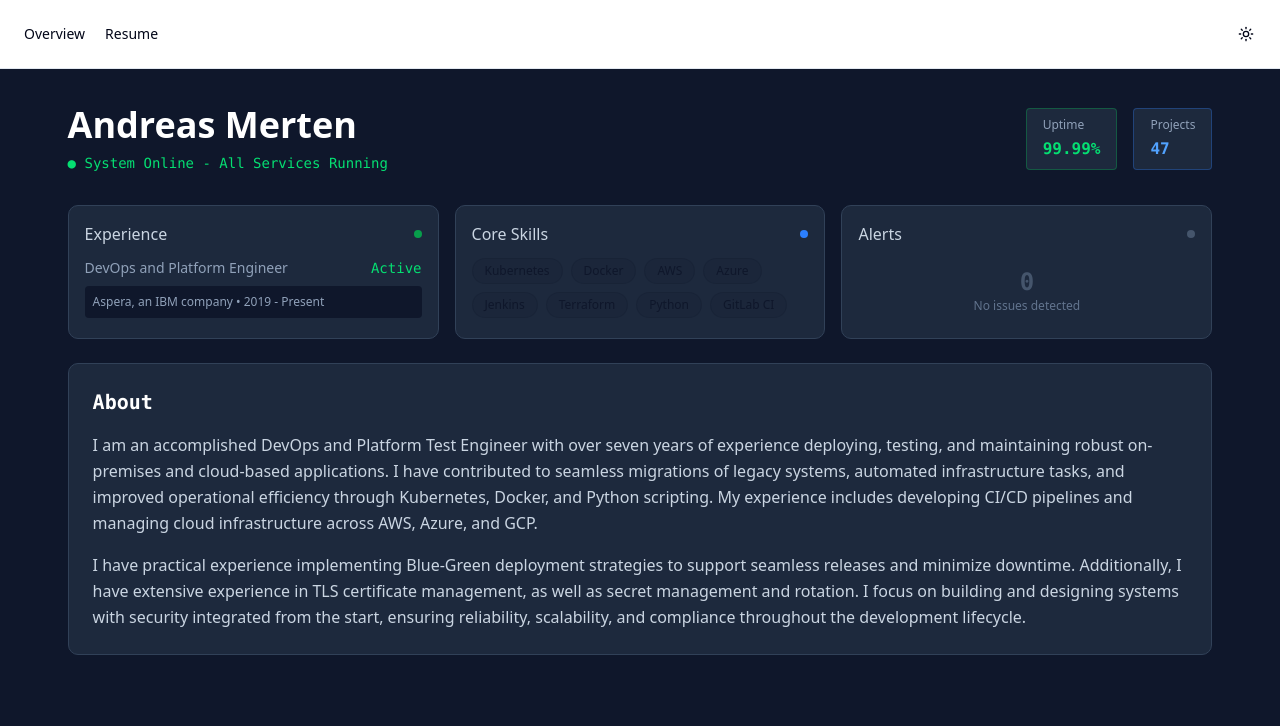
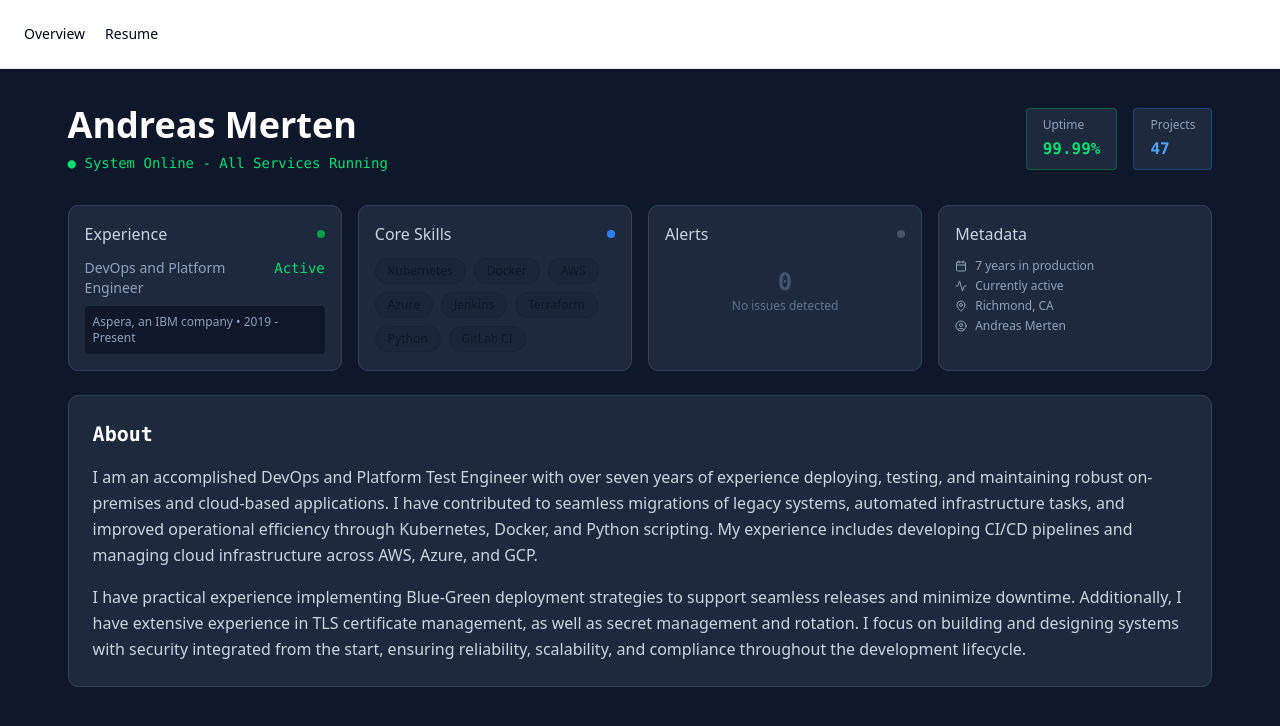
Before and after one commit to dremerten/pub-site, a React (Vite) app: page /overview in a window 1280 px wide. Shown: the top 726 px of the page. Built offline with nearby package versions, Linux system fonts and the light colour scheme; the HTML template or start-up script is replaced by a standard one.

Commit message:
More overview data ; hide ThemeToggle

```diff
--- a/src/components/Navbar.jsx
+++ b/src/components/Navbar.jsx
@@ -27,7 +27,7 @@ export function Navbar() {
               </NavigationMenuItem>
             </NavigationMenuList>
           </NavigationMenu>
-          <ThemeToggle />
+          {/*<ThemeToggle />*/}
         </div>
       </div>
     </nav>
--- a/src/components/PageWrapper.jsx
+++ b/src/components/PageWrapper.jsx
@@ -3,7 +3,7 @@ import PageContainer from "./PageContainer.jsx";
 const PageWrapper = ({ children }) => {
   return (
     <PageContainer fullHeight={true}>
-      <div className="w-[90%] mx-auto pt-8 pb-8">
+      <div className="w-[90%] mx-auto pt-8 pb-20">
         {children}
       </div>
     </PageContainer>
--- a/src/data/resume.js
+++ b/src/data/resume.js
@@ -1,3 +1,5 @@
+import {Activity, CalendarIcon, CircleUser, MapPin} from "lucide-react";
+
 export const personalInfo = {
   name: "Andreas Merten",
   role: "DevOps and Platform Test Engineer",
@@ -7,6 +9,13 @@ export const personalInfo = {
   ],
   projectCount: 47
 };
+
+export const metadataInfo = [
+  {text: "7 years in production", icon: CalendarIcon},
+  {text: "Currently active", icon: Activity},
+  {text: "Richmond, CA", icon: MapPin},
+  {text: "Andreas Merten", icon: CircleUser}
+];
 
 export const coreSkills = [
   "Kubernetes",
--- a/src/pages/Overview.jsx
+++ b/src/pages/Overview.jsx
@@ -1,4 +1,4 @@
-import {experienceData, personalInfo, coreSkills} from "@/data/resume";
+import {experienceData, personalInfo, coreSkills, metadataInfo} from "@/data/resume";
 import PageWrapper from "@/components/PageWrapper";
 
 const Overview = () => {
@@ -24,7 +24,7 @@ const Overview = () => {
               </div>
             </div>
 
-            <div className="grid grid-cols-3 gap-4 mb-6">
+            <div className="grid grid-cols-4 gap-4 mb-6">
               <div className="bg-slate-800 p-4 rounded-lg border border-slate-700">
                 <div className="flex items-center justify-between mb-3">
                   <span className="text-slate-300 font-medium">Experience</span>
@@ -68,6 +68,28 @@ const Overview = () => {
                   <div className="text-xs text-slate-500">No issues detected</div>
                 </div>
               </div>
+
+              <div className="bg-slate-800 p-4 rounded-lg border border-slate-700">
+                <div className="flex items-center justify-between mb-3">
+                  <span className="text-slate-300 font-medium">Metadata</span>
+                </div>
+                <div className="flex flex-col gap-1">
+                  {
+                    metadataInfo.map((metadata, index) => {
+                      const Icon = metadata.icon;
+                      return (
+                        <div key={`metadata-info-${index}`} className="flex flex-row gap-2 items-center">
+                          <Icon className="w-3 h-3 text-slate-400" />
+                          <span className="text-slate-400 text-xs">
+                            {metadata.text}
+                          </span>
+                        </div>
+                      );
+                    })
+                  }
+                </div>
+                <div className="text-2"></div>
+              </div>
             </div>
 
             <div className="bg-slate-800 p-6 rounded-lg border border-slate-700">
```
